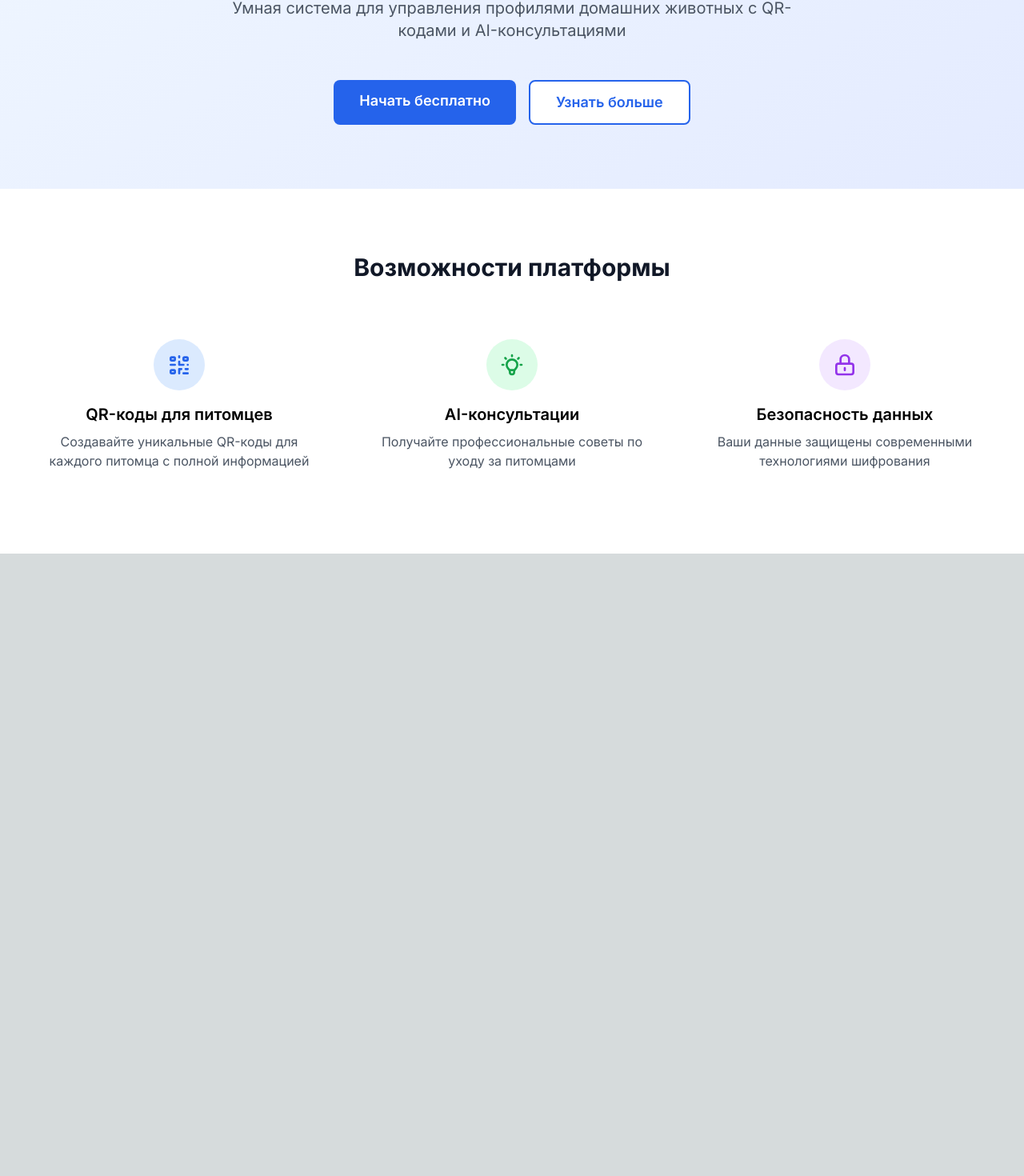
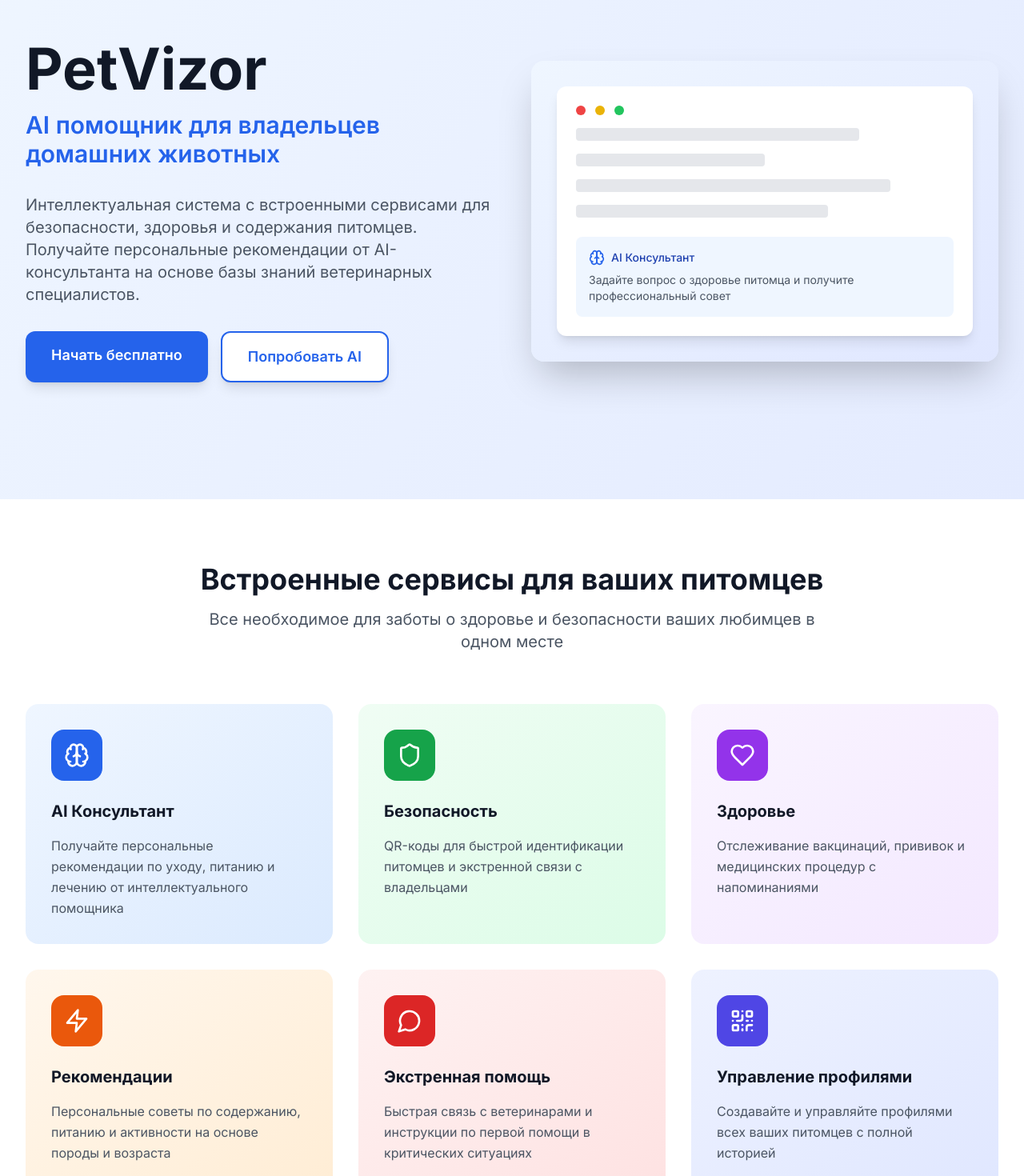
Before and after one commit to jovannirio-prog/petvizor, a Next.js app: page / in a window 1280 px wide. Shown: the part 176-1646 px from the top of the page at 80% size. Before the commit the page ends 868 px from the top, so only its background shows below. Built offline with nearby package versions, Linux system fonts and the light colour scheme.

Commit message:
Обновлена главная страница: уменьшена высота шапки, добавлен новый дизайн с AI-акцентом и скриншотом системы

```diff
--- a/src/app/page.tsx
+++ b/src/app/page.tsx
@@ -1,73 +1,150 @@
 'use client'
 
 import NavigationWrapper from '@/components/NavigationWrapper'
-import { QrCode, Brain, Search, BookOpen, Package, Heart } from 'lucide-react'
+import { Brain, Shield, Heart, Zap, MessageCircle, QrCode } from 'lucide-react'
 import Link from 'next/link'
 
 export default function Home() {
   return (
     <NavigationWrapper>
       {/* Hero Section */}
-      <section className="relative py-20 px-4 sm:px-6 lg:px-8">
-        <div className="max-w-7xl mx-auto">
-          <div className="text-center">
-            <h1 className="text-4xl sm:text-6xl font-bold text-gray-900 mb-8">
+      <section className="relative min-h-screen flex items-center justify-center px-4 sm:px-6 lg:px-8 pt-20">
+        <div className="max-w-7xl mx-auto w-full">
+          <div className="grid lg:grid-cols-2 gap-12 items-center">
+            {/* Content */}
+            <div className="text-left space-y-8">
+              <div className="space-y-4">
+                <h1 className="text-5xl sm:text-7xl font-bold text-gray-900 leading-tight">
                   PetVizor
                 </h1>
-            <p className="text-xl text-gray-600 mb-12 max-w-3xl mx-auto">
-              Умная система для управления профилями домашних животных с QR-кодами и AI-консультациями
+                <p className="text-2xl sm:text-3xl font-semibold text-blue-600">
+                  AI помощник для владельцев домашних животных
                 </p>
-            <div className="flex flex-col sm:flex-row gap-4 justify-center">
+              </div>
+
+              <p className="text-lg sm:text-xl text-gray-600 leading-relaxed max-w-2xl">
+                Интеллектуальная система с встроенными сервисами для безопасности, здоровья и содержания питомцев.
+                Получайте персональные рекомендации от AI-консультанта на основе базы знаний ветеринарных специалистов.
+              </p>
+
+              <div className="flex flex-col sm:flex-row gap-4">
                 <a
                   href="/register"
-                className="bg-blue-600 text-white px-8 py-3 rounded-lg text-lg font-semibold hover:bg-blue-700 transition-colors"
+                  className="bg-blue-600 text-white px-8 py-4 rounded-xl text-lg font-semibold hover:bg-blue-700 transition-all duration-300 transform hover:scale-105 shadow-lg"
                 >
                   Начать бесплатно
                 </a>
                 <a
-                href="/about"
-                className="bg-white text-blue-600 px-8 py-3 rounded-lg text-lg font-semibold border-2 border-blue-600 hover:bg-blue-50 transition-colors"
+                  href="/ai-consultation"
+                  className="bg-white text-blue-600 px-8 py-4 rounded-xl text-lg font-semibold border-2 border-blue-600 hover:bg-blue-50 transition-all duration-300 transform hover:scale-105 shadow-lg"
                 >
-                Узнать больше
+                  Попробовать AI
                 </a>
+              </div>
+            </div>
+
+            {/* Screenshot/Image */}
+            <div className="relative">
+              <div className="bg-gradient-to-br from-blue-50 to-indigo-100 rounded-2xl p-8 shadow-2xl">
+                <div className="bg-white rounded-xl p-6 shadow-lg">
+                  <div className="flex items-center space-x-3 mb-4">
+                    <div className="w-3 h-3 bg-red-500 rounded-full"></div>
+                    <div className="w-3 h-3 bg-yellow-500 rounded-full"></div>
+                    <div className="w-3 h-3 bg-green-500 rounded-full"></div>
+                  </div>
+                  <div className="space-y-4">
+                    <div className="h-4 bg-gray-200 rounded w-3/4"></div>
+                    <div className="h-4 bg-gray-200 rounded w-1/2"></div>
+                    <div className="h-4 bg-gray-200 rounded w-5/6"></div>
+                    <div className="h-4 bg-gray-200 rounded w-2/3"></div>
+                  </div>
+                  <div className="mt-6 p-4 bg-blue-50 rounded-lg">
+                    <div className="flex items-center space-x-2">
+                      <Brain className="w-5 h-5 text-blue-600" />
+                      <span className="text-sm font-medium text-blue-800">AI Консультант</span>
+                    </div>
+                    <p className="text-sm text-gray-600 mt-2">
+                      Задайте вопрос о здоровье питомца и получите профессиональный совет
+                    </p>
+                  </div>
+                </div>
+              </div>
             </div>
           </div>
         </div>
       </section>
 
-      {/* Features Grid */}
+      {/* Features Section */}
       <section className="py-20 px-4 sm:px-6 lg:px-8 bg-white">
         <div className="max-w-7xl mx-auto">
-          <h2 className="text-3xl font-bold text-center text-gray-900 mb-12">
-            Возможности платформы
+          <div className="text-center mb-16">
+            <h2 className="text-4xl font-bold text-gray-900 mb-4">
+              Встроенные сервисы для ваших питомцев
             </h2>
+            <p className="text-xl text-gray-600 max-w-3xl mx-auto">
+              Все необходимое для заботы о здоровье и безопасности ваших любимцев в одном месте
+            </p>
+          </div>
+
           <div className="grid grid-cols-1 md:grid-cols-2 lg:grid-cols-3 gap-8">
-            <div className="text-center p-6">
-              <div className="w-16 h-16 bg-blue-100 rounded-full flex items-center justify-center mx-auto mb-4">
-                <svg className="w-8 h-8 text-blue-600" fill="none" stroke="currentColor" viewBox="0 0 24 24">
-                  <path strokeLinecap="round" strokeLinejoin="round" strokeWidth={2} d="M12 4v1m6 11h2m-6 0h-2v4m0-11v3m0 0h.01M12 12h4.01M16 20h4M4 12h4m12 0h.01M5 8h2a1 1 0 001-1V6a1 1 0 00-1-1H5a1 1 0 00-1 1v1a1 1 0 001 1zm12 0h2a1 1 0 001-1V6a1 1 0 00-1-1h-2a1 1 0 00-1 1v1a1 1 0 001 1zM5 20h2a1 1 0 001-1v-1a1 1 0 00-1-1H5a1 1 0 00-1 1v1a1 1 0 001 1z" />
-                </svg>
+            <div className="bg-gradient-to-br from-blue-50 to-blue-100 p-8 rounded-2xl hover:shadow-lg transition-all duration-300">
+              <div className="w-16 h-16 bg-blue-600 rounded-2xl flex items-center justify-center mb-6">
+                <Brain className="w-8 h-8 text-white" />
               </div>
-              <h3 className="text-xl font-semibold mb-2">QR-коды для питомцев</h3>
-              <p className="text-gray-600">Создавайте уникальные QR-коды для каждого питомца с полной информацией</p>
+              <h3 className="text-xl font-bold text-gray-900 mb-4">AI Консультант</h3>
+              <p className="text-gray-600 leading-relaxed">
+                Получайте персональные рекомендации по уходу, питанию и лечению от интеллектуального помощника
+              </p>
             </div>
-            <div className="text-center p-6">
-              <div className="w-16 h-16 bg-green-100 rounded-full flex items-center justify-center mx-auto mb-4">
-                <svg className="w-8 h-8 text-green-600" fill="none" stroke="currentColor" viewBox="0 0 24 24">
-                  <path strokeLinecap="round" strokeLinejoin="round" strokeWidth={2} d="M9.663 17h4.673M12 3v1m6.364 1.636l-.707.707M21 12h-1M4 12H3m3.343-5.657l-.707-.707m2.828 9.9a5 5 0 117.072 0l-.548.547A3.374 3.374 0 0014 18.469V19a2 2 0 11-4 0v-.531c0-.895-.356-1.754-.988-2.386l-.548-.547z" />
-                </svg>
+
+            <div className="bg-gradient-to-br from-green-50 to-green-100 p-8 rounded-2xl hover:shadow-lg transition-all duration-300">
+              <div className="w-16 h-16 bg-green-600 rounded-2xl flex items-center justify-center mb-6">
+                <Shield className="w-8 h-8 text-white" />
               </div>
-              <h3 className="text-xl font-semibold mb-2">AI-консультации</h3>
-              <p className="text-gray-600">Получайте профессиональные советы по уходу за питомцами</p>
+              <h3 className="text-xl font-bold text-gray-900 mb-4">Безопасность</h3>
+              <p className="text-gray-600 leading-relaxed">
+                QR-коды для быстрой идентификации питомцев и экстренной связи с владельцами
+              </p>
             </div>
-            <div className="text-center p-6">
-              <div className="w-16 h-16 bg-purple-100 rounded-full flex items-center justify-center mx-auto mb-4">
-                <svg className="w-8 h-8 text-purple-600" fill="none" stroke="currentColor" viewBox="0 0 24 24">
-                  <path strokeLinecap="round" strokeLinejoin="round" strokeWidth={2} d="M12 15v2m-6 4h12a2 2 0 002-2v-6a2 2 0 00-2-2H6a2 2 0 00-2 2v6a2 2 0 002 2zm10-10V7a4 4 0 00-8 0v4h8z" />
-                </svg>
+
+            <div className="bg-gradient-to-br from-purple-50 to-purple-100 p-8 rounded-2xl hover:shadow-lg transition-all duration-300">
+              <div className="w-16 h-16 bg-purple-600 rounded-2xl flex items-center justify-center mb-6">
+                <Heart className="w-8 h-8 text-white" />
               </div>
-              <h3 className="text-xl font-semibold mb-2">Безопасность данных</h3>
-              <p className="text-gray-600">Ваши данные защищены современными технологиями шифрования</p>
+              <h3 className="text-xl font-bold text-gray-900 mb-4">Здоровье</h3>
+              <p className="text-gray-600 leading-relaxed">
+                Отслеживание вакцинаций, прививок и медицинских процедур с напоминаниями
+              </p>
+            </div>
+
+            <div className="bg-gradient-to-br from-orange-50 to-orange-100 p-8 rounded-2xl hover:shadow-lg transition-all duration-300">
+              <div className="w-16 h-16 bg-orange-600 rounded-2xl flex items-center justify-center mb-6">
+                <Zap className="w-8 h-8 text-white" />
+              </div>
+              <h3 className="text-xl font-bold text-gray-900 mb-4">Рекомендации</h3>
+              <p className="text-gray-600 leading-relaxed">
+                Персональные советы по содержанию, питанию и активности на основе породы и возраста
+              </p>
+            </div>
+
+            <div className="bg-gradient-to-br from-red-50 to-red-100 p-8 rounded-2xl hover:shadow-lg transition-all duration-300">
+              <div className="w-16 h-16 bg-red-600 rounded-2xl flex items-center justify-center mb-6">
+                <MessageCircle className="w-8 h-8 text-white" />
+              </div>
+              <h3 className="text-xl font-bold text-gray-900 mb-4">Экстренная помощь</h3>
+              <p className="text-gray-600 leading-relaxed">
+                Быстрая связь с ветеринарами и инструкции по первой помощи в критических ситуациях
+              </p>
+            </div>
+
+            <div className="bg-gradient-to-br from-indigo-50 to-indigo-100 p-8 rounded-2xl hover:shadow-lg transition-all duration-300">
+              <div className="w-16 h-16 bg-indigo-600 rounded-2xl flex items-center justify-center mb-6">
+                <QrCode className="w-8 h-8 text-white" />
+              </div>
+              <h3 className="text-xl font-bold text-gray-900 mb-4">Управление профилями</h3>
+              <p className="text-gray-600 leading-relaxed">
+                Создавайте и управляйте профилями всех ваших питомцев с полной историей
+              </p>
             </div>
           </div>
         </div>
--- a/src/components/Navigation.tsx
+++ b/src/components/Navigation.tsx
@@ -18,7 +18,7 @@ export default function Navigation() {
   return (
     <nav className="fixed top-0 left-0 right-0 bg-white shadow-sm border-b z-50">
       <div className="max-w-7xl mx-auto px-4 sm:px-6 lg:px-8">
-        <div className="flex justify-between items-center h-24">
+        <div className="flex justify-between items-center h-20">
           {/* Логотип */}
           <div className="flex-shrink-0">
             <Link href="/" className="flex items-center">
--- a/src/components/NavigationWrapper.tsx
+++ b/src/components/NavigationWrapper.tsx
@@ -16,7 +16,7 @@ function NavigationWrapper({ children }: NavigationWrapperProps) {
     <div className={`min-h-screen ${isHomePage ? 'bg-gradient-to-br from-blue-50 to-indigo-100' : 'bg-gray-50'}`}>
       <Navigation />
       {children && (
-        <main className={`${isHomePage ? '' : 'pt-24 pb-8 px-4 sm:px-6 lg:px-8'}`}>
+        <main className={`${isHomePage ? '' : 'pt-20 pb-8 px-4 sm:px-6 lg:px-8'}`}>
           {children}
         </main>
       )}
```
Lines whose indentation alone changed are shown as unchanged.
